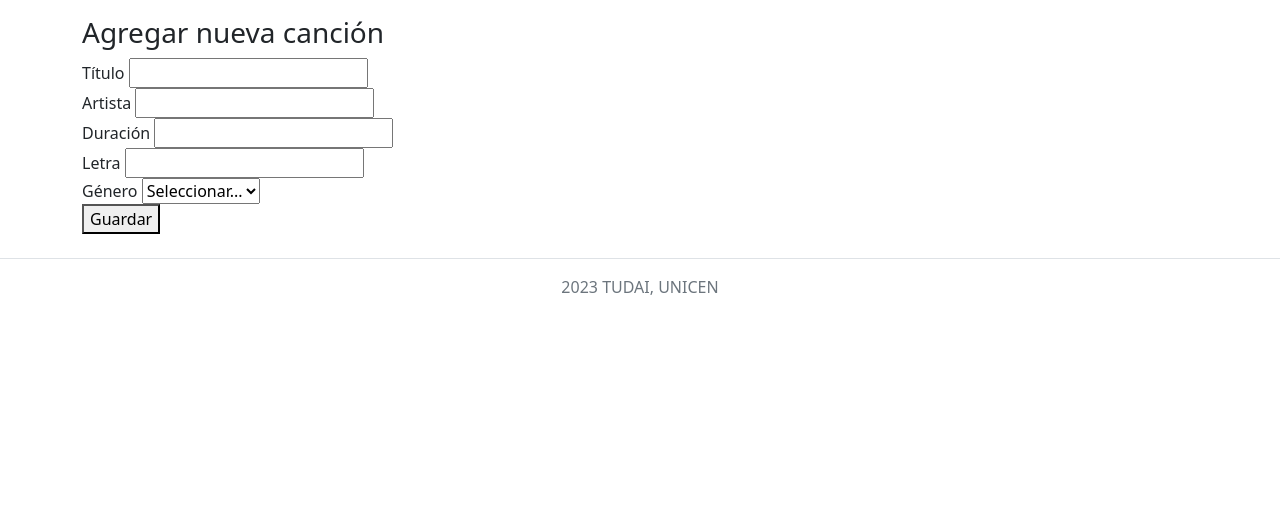
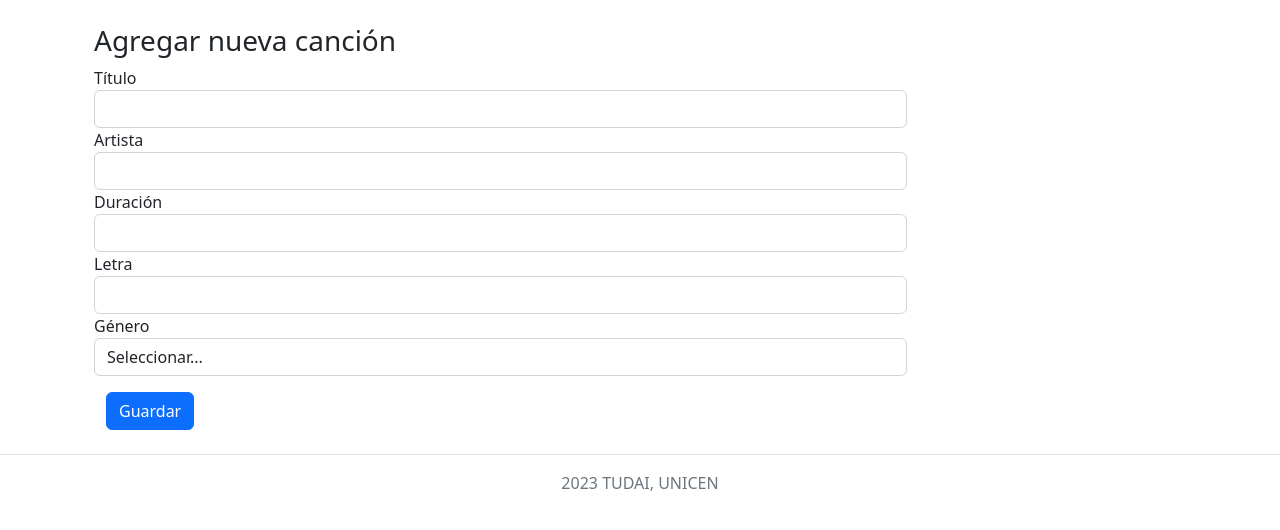
Before and after one commit to mbelenfernandez/web2-tpe, a PHP site: page /abmCancion in a window 1280 px wide. Shown: the part 113-643 px from the top of the page. Run offline with PHP 8.4, Linux system fonts and the light colour scheme; data that the repository does not hold is empty.

Commit message:
Le añado estilo al form de canciones

```diff
--- a/templates/form_cancion.phtml
+++ b/templates/form_cancion.phtml
@@ -1,33 +1,37 @@
 <form action="agregarCancion" method="POST">
-    <div>
-        <h3>Agregar nueva canción</h3>
+    <div class="container">
+        <h3 class="mt-4">Agregar nueva canción</h3>
     </div>
+    <div class="container">
         <div class="row">
-        <div class="col-9">
-            <div>
+            <div class="col-md-9">
+                <div class="form-group">
                     <label for="titulo">Título</label>
-                <input required name="titulo" type="text">
+                    <input required name="titulo" type="text" class="form-control">
                 </div>
-            <div>
+                <div class="form-group">
                     <label for="artista">Artista</label>
-                <input required name="artista" type="text">
+                    <input required name="artista" type="text" class="form-control">
                 </div>
-            <div>
+                <div class="form-group">
                     <label for="duracion">Duración</label>
-                <input required name="duracion" type="text">
+                    <input required name="duracion" type="text" class="form-control">
                 </div>
-            <div>
+                <div class="form-group">
                     <label for="letra">Letra</label>
-                <input required name="letra" type="text">
+                    <input required name="letra" type="text" class="form-control">
                 </div>
-            <div>
+                <div class="form-group">
                     <label for="id_genero">Género</label>
-                <select name="id_genero" id="id_genero">
+                    <select name="id_genero" id="id_genero" class="form-control">
                         <option value="seleccionar">Seleccionar...</option>
                         <option value="1">1</option>
                     </select>
                 </div>
             </div>
         </div>
-    <button type="submit">Guardar</button>
+        <div class="container">
+            <button type="submit" class="btn btn-primary mt-3">Guardar</button>
+        </div>
+    </div>
 </form>
```
Lines whose indentation alone changed are shown as unchanged.
